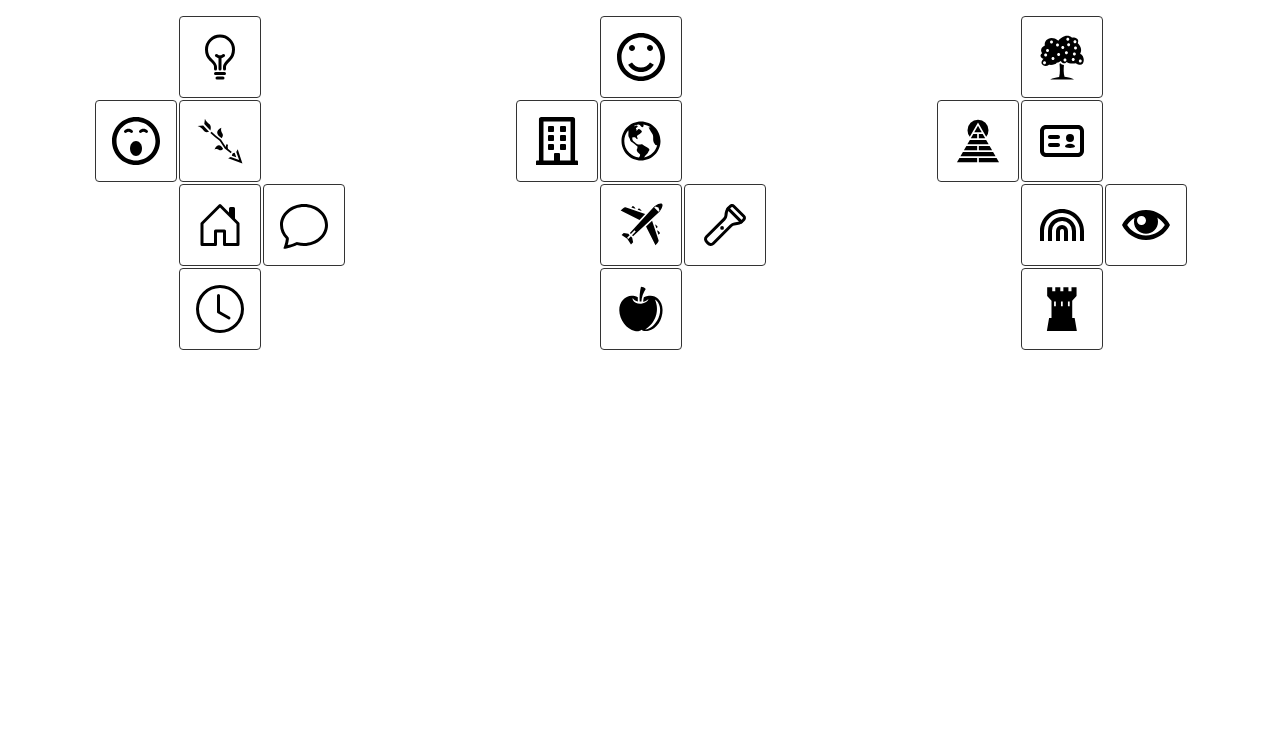
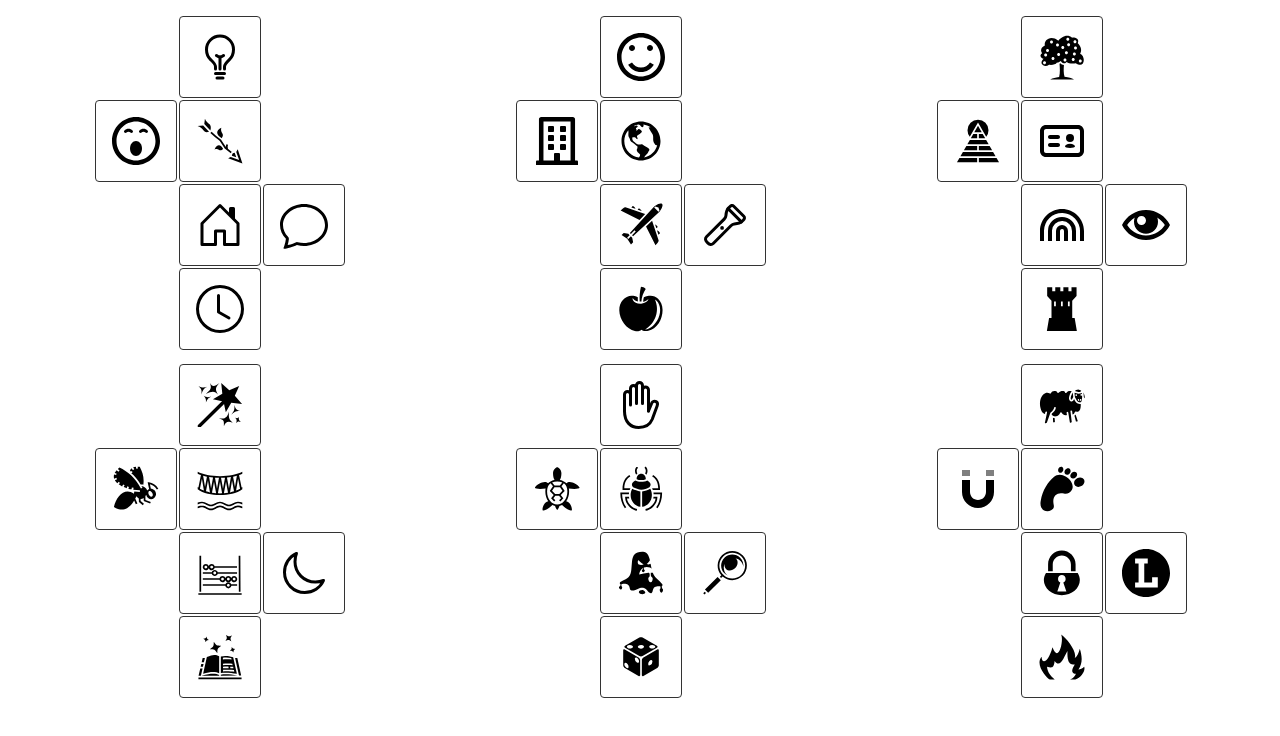
Before and after one commit to AgentF/story-cubes, a React (Create React App) app: page / in a window 1280 px wide. Shown: the top 736 px of the page. Built offline with nearby package versions, Linux system fonts and the light colour scheme.

Commit message:
added three more dices, three more to go

```diff
--- a/src/App.js
+++ b/src/App.js
@@ -1,7 +1,12 @@
 import React from "react";
 
 import { IoMdGlobe } from "react-icons/io";
-import { IoBulbOutline, IoFlashlightOutline } from "react-icons/io5";
+import {
+  IoBulbOutline,
+  IoFlashlightOutline,
+  IoMoonOutline,
+  IoHandLeftOutline,
+} from "react-icons/io5";
 import { ImSleepy, ImSmile } from "react-icons/im";
 import {
   GiBranchArrow,
@@ -10,15 +15,32 @@ import {
   GiFruitTree,
   GiGreatPyramid,
   GiWhiteTower,
+  GiFairyWand,
+  GiBee,
+  GiRopeBridge,
+  GiAbacus,
+  GiSpellBook,
+  GiTurtle,
+  GiGoldScarab,
+  GiSlime,
+  GiMagnifyingGlass,
+  GiPerspectiveDiceSixFacesThree,
+  GiSheep,
+  GiFootprint,
+  GiPadlock,
+  GiFlame,
 } from "react-icons/gi";
 import { BsHouseDoor, BsChat, BsClock } from "react-icons/bs";
 import { FaRegBuilding } from "react-icons/fa";
 import { TiBusinessCard } from "react-icons/ti";
 import { RiRainbowLine } from "react-icons/ri";
 import { ImEye } from "react-icons/im";
+import { CgMagnet } from "react-icons/cg";
+import { SiLetterboxd } from "react-icons/si";
+
+import { Dice, DiceCollection, DiceFace } from "./styles";
 
 import "./App.css";
-import { Dice, DiceCollection, DiceFace } from "./styles";
 
 const diceList = [
   [
@@ -45,6 +67,30 @@ const diceList = [
     <ImEye key="4" />,
     <GiWhiteTower key="5" />,
   ],
+  [
+    <GiFairyWand key="0" />,
+    <GiBee key="1" />,
+    <GiRopeBridge key="2" />,
+    <GiAbacus key="3" />,
+    <IoMoonOutline key="4" />,
+    <GiSpellBook key="5" />,
+  ],
+  [
+    <IoHandLeftOutline key="0" />,
+    <GiTurtle key="1" />,
+    <GiGoldScarab key="2" />,
+    <GiSlime key="3" />,
+    <GiMagnifyingGlass key="4" />,
+    <GiPerspectiveDiceSixFacesThree key="5" />,
+  ],
+  [
+    <GiSheep key="0" />,
+    <CgMagnet key="1" />,
+    <GiFootprint key="2" />,
+    <GiPadlock key="3" />,
+    <SiLetterboxd key="4" />,
+    <GiFlame key="5" />,
+  ],
 ];
 
 function App() {
```
